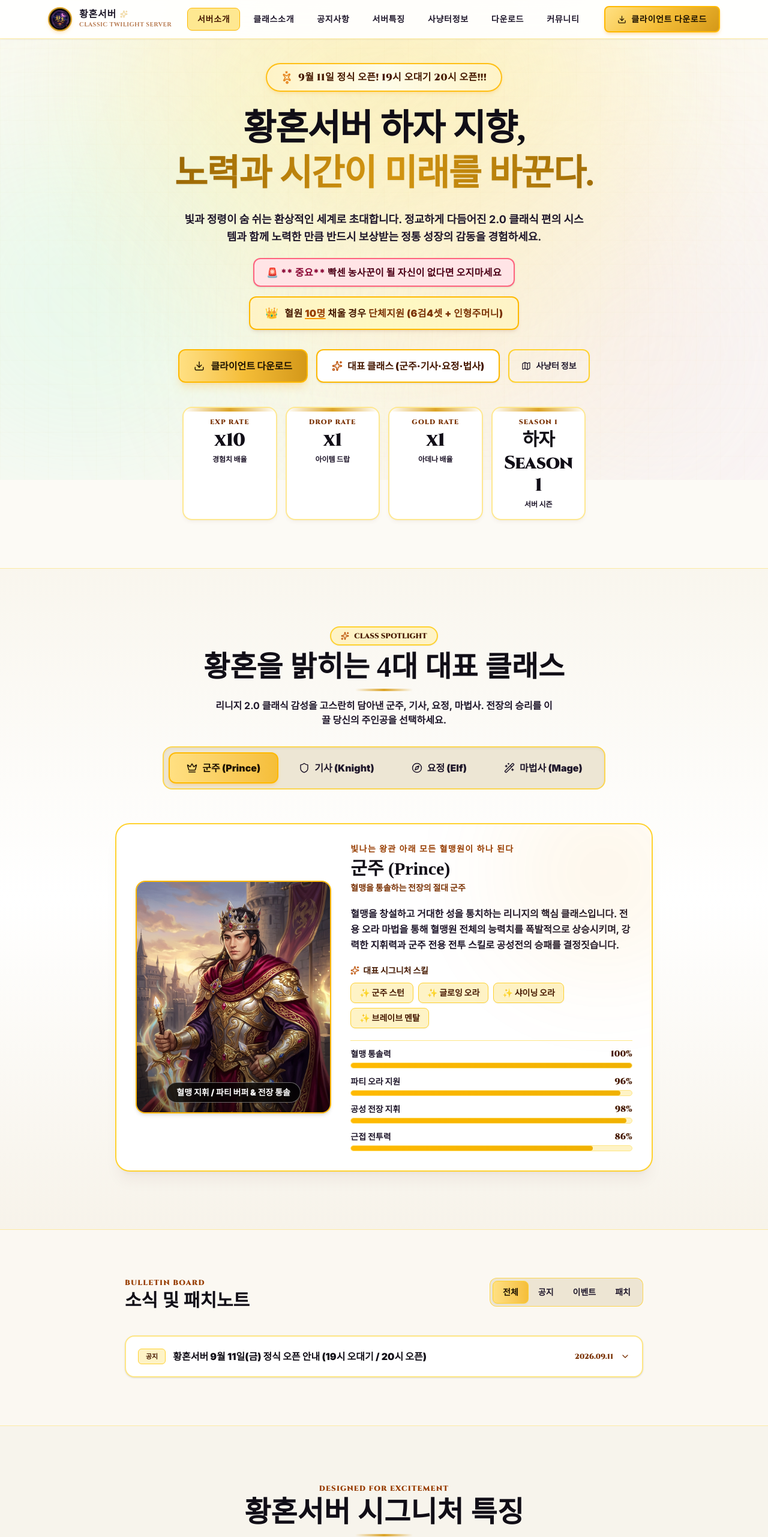
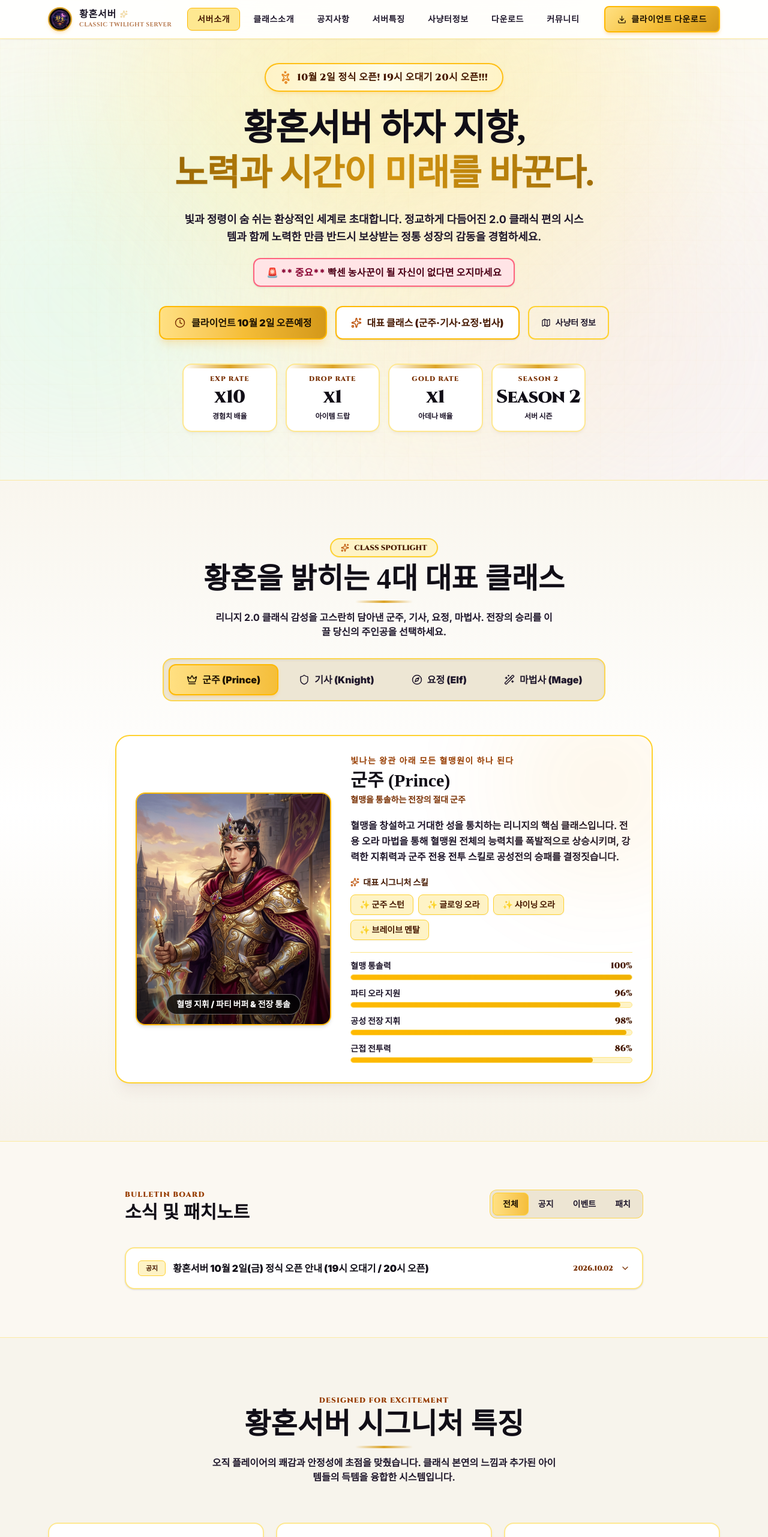
Before and after one commit to Soonhyouk/Hwanghon_1, a React (Vite) app: page / in a window 1280 px wide. Shown: the top 2562 px of the page at 60% size. Built offline with nearby package versions, Linux system fonts and the light colour scheme.

Commit message:
feat: update server to Season 2 and set launch date
Update download links, server stats, notice information, and promo text to reflect the transition to Season 2, scheduled for October 2nd.

```diff
--- a/src/App.tsx
+++ b/src/App.tsx
@@ -20,6 +20,7 @@ import {
   Info,
   Calendar,
   Sparkles,
+  Clock,
   Volume2,
   Send,
   Coins,
@@ -296,11 +297,10 @@ const HUNTING_ZONES: HuntingZone[] = [
 const DOWNLOAD_LINKS = [
   {
     label: "클라이언트 종합 다운로드",
-    url: "https://file.kiwi/d0df30a9#-Wf_x5udQLRcjJJG5QsfQQ",
     size: "2.3 GB",
     primary: true,
-    speed: "초고속 클라우드 다운로드",
-    availability: "즉시 다운로드 가능"
+    speed: "초고속 클라우드 다운로드 (오픈 시 제공)",
+    availability: "10월 2일 오픈예정"
   },
 ];
 
@@ -308,15 +308,15 @@ const SERVER_STATS = [
   { label: "경험치 배율", value: "x10", sub: "EXP RATE", desc: "안정적인 성장 밸런스" },
   { label: "아이템 드랍", value: "x1", sub: "DROP RATE", desc: "득템의 손맛과 가치 보존" },
   { label: "아데나 배율", value: "x1", sub: "GOLD RATE", desc: "탄탄하고 공정한 경제" },
-  { label: "서버 시즌", value: "하자\nSeason 1", sub: "SEASON 1", desc: "" },
+  { label: "서버 시즌", value: "Season 2", sub: "SEASON 2", desc: "" },
 ];
 
 const NOTICES: Notice[] = [
   {
-    date: "2026.09.11",
+    date: "2026.10.02",
     tag: "공지",
-    title: "황혼서버 9월 11일(금) 정식 오픈 안내 (19시 오대기 / 20시 오픈)",
-    content: "9월 11일 정식 오픈! 19시 오대기 20시 오픈!!!\n\n혈원 10명 달성 시 단체지원(6검4셋+인형주머니) 등 풍성한 혜택이 준비되어 있습니다.\n문의 및 단체지원 신청은 운영자 개인 텔레그램(@Twilighthwanghon)으로 연락 부탁드립니다."
+    title: "황혼서버 10월 2일(금) 정식 오픈 안내 (19시 오대기 / 20시 오픈)",
+    content: "10월 2일 정식 오픈! 19시 오대기 20시 오픈!!!\n\n문의 사항은 운영자 개인 텔레그램(@Twilighthwanghon)으로 연락 부탁드립니다."
   },
 ];
 
@@ -372,11 +372,10 @@ export default function App() {
   }, [zoneSearch, zoneDiffFilter]);
 
   // Promo text
-  const promoText = `2.0하자 황혼서버 9월 11일 정식 오픈! 19시 오대기 20시 오픈!!!
+  const promoText = `2.0하자 황혼서버 10월 2일 정식 오픈! 19시 오대기 20시 오픈!!!
 
 
  ** 중요** 빡센 농사꾼이 될 자신이 없다면 오지마세요
- 혈원 10명 채울 경우 단체지원(6검4셋+인형주머니)
 
  빛과 어둠이 교차하는 순간, 진짜 전투가 시작된다.
 
@@ -566,7 +565,7 @@ export default function App() {
             className="inline-flex items-center gap-2.5 px-6 py-2.5 rounded-full border-2 border-amber-400/90 bg-gradient-to-r from-amber-100 via-yellow-50 to-amber-100 text-sm sm:text-base font-extrabold text-amber-950 mb-6 shadow-md shadow-amber-500/15 backdrop-blur-sm"
           >
             <Sparkles size={18} className="text-amber-600 animate-spin shrink-0" style={{ animationDuration: '8s' }} />
-            <span className="font-mono tracking-wide">9월 11일 정식 오픈! 19시 오대기 20시 오픈!!!</span>
+            <span className="font-mono tracking-wide">10월 2일 정식 오픈! 19시 오대기 20시 오픈!!!</span>
           </motion.div>
 
           <motion.h1
@@ -599,14 +598,6 @@ export default function App() {
                 🚨 <span className="text-rose-900 font-black">** 중요**</span> 빡센 농사꾼이 될 자신이 없다면 오지마세요
               </p>
             </div>
-
-            {/* Group Support 10 Members Banner */}
-            <div>
-              <div className="inline-flex items-center gap-2.5 px-6 py-3 rounded-xl bg-gradient-to-r from-amber-100 via-yellow-100 to-amber-100 border-2 border-amber-400 text-amber-950 text-sm sm:text-base font-black tracking-wide shadow-md shadow-amber-900/10">
-                <span className="text-lg">👑</span>
-                <span>혈원 <span className="text-amber-800 font-black underline decoration-amber-500 decoration-2 underline-offset-2">10명</span> 채울 경우 <span className="text-amber-900 font-black">단체지원 (6검4셋 + 인형주머니)</span></span>
-              </div>
-            </div>
           </motion.div>
 
           {/* Action Buttons */}
@@ -621,8 +612,8 @@ export default function App() {
               className="flex items-center justify-center gap-2.5 px-6 py-3.5 font-black text-sm sm:text-base rounded-xl bg-gradient-to-r from-[#ffe082] via-[#f5be38] to-[#d49818] text-[#1e1302] hover:brightness-105 transition-all shadow-lg shadow-amber-500/20 active:scale-95 border-2 border-amber-400"
               id="hero-download-action"
             >
-              <Download size={18} />
-              클라이언트 다운로드
+              <Clock size={18} className="text-amber-900" />
+              클라이언트 10월 2일 오픈예정
             </a>
             <a
               href="#classes"
@@ -652,7 +643,7 @@ export default function App() {
                 <div className="absolute top-0 left-0 w-full h-1.5 bg-gradient-to-r from-transparent via-[#dca326] to-transparent" />
                 <p className="text-[11px] font-mono tracking-widest text-amber-900 uppercase mb-0.5 font-black">{stat.sub}</p>
                 <p
-                  className="text-2xl sm:text-3xl font-black text-[#110e17] my-1 tracking-tight whitespace-pre-line leading-tight flex items-center justify-center min-h-[36px]"
+                  className="text-xl sm:text-2xl lg:text-3xl font-black text-[#110e17] my-1 tracking-tight whitespace-nowrap leading-tight flex items-center justify-center min-h-[36px]"
                   style={{ fontFamily: "'Cinzel', serif" }}
                 >
                   {stat.value}
@@ -1079,12 +1070,12 @@ export default function App() {
             </h2>
             <div className="mt-3 mx-auto w-24 h-1 bg-gradient-to-r from-transparent via-[#dca326] to-transparent" />
             <p className="text-[#20182c] text-sm sm:text-base mt-3 font-bold max-w-xl mx-auto">
-              황혼서버 클라이언트 통합팩을 아래 링크를 통해 바로 다운로드하실 수 있습니다.
-              9월 11일 정식 오픈(19시 오대기, 20시 오픈) 전 미리 설치해 두세요!
+              황혼서버 클라이언트 다운로드는 10월 2일 오픈 예정입니다.
+              10월 2일 정식 오픈(19시 오대기 / 20시 오픈) 전 다운로드 링크가 안내될 예정입니다.
             </p>
             <div className="mt-4 inline-flex items-center gap-2.5 bg-amber-100 border-2 border-amber-400 rounded-xl px-6 py-3 text-sm sm:text-base text-amber-950 font-black shadow-sm">
-              <Download size={20} className="shrink-0 text-amber-800" />
-              <span>클라이언트 다운로드 가능 (9월 11일 19시 오대기 / 20시 정식 오픈)</span>
+              <Clock size={20} className="shrink-0 text-amber-800" />
+              <span>10월 2일 오픈예정 (19시 오대기 / 20시 정식 오픈)</span>
             </div>
           </div>
 
@@ -1103,7 +1094,7 @@ export default function App() {
                         <span className="font-black text-lg sm:text-xl text-[#110e17]">
                           {link.label}
                         </span>
-                        <span className="text-xs font-black px-2.5 py-0.5 rounded-md bg-emerald-100 text-emerald-950 border border-emerald-300">
+                        <span className="text-xs font-black px-2.5 py-0.5 rounded-md bg-amber-100 text-amber-950 border border-amber-300">
                           {link.availability}
                         </span>
                       </div>
@@ -1113,16 +1104,12 @@ export default function App() {
                     </div>
                   </div>
                   <div className="flex items-center gap-3 relative z-10 shrink-0">
-                    <a
-                      href={link.url}
-                      target="_blank"
-                      rel="noopener noreferrer"
-                      className="w-full sm:w-auto inline-flex items-center justify-center gap-2 px-6 py-3.5 rounded-xl font-black text-sm sm:text-base text-[#1e1302] bg-gradient-to-r from-[#ffe082] via-[#f5be38] to-[#d49818] border-2 border-amber-400 shadow-md shadow-amber-500/20 hover:brightness-105 active:scale-95 transition-all"
+                    <div
+                      className="w-full sm:w-auto inline-flex items-center justify-center gap-2 px-6 py-3.5 rounded-xl font-black text-sm sm:text-base text-amber-950 bg-gradient-to-r from-amber-200 via-amber-300 to-amber-200 border-2 border-amber-400 shadow-sm select-none"
                     >
-                      <Download size={18} />
-                      다운로드 받기
-                      <ExternalLink size={15} className="opacity-70" />
-                    </a>
+                      <Clock size={18} className="text-amber-900" />
+                      10월 2일 오픈예정
+                    </div>
                   </div>
                 </div>
 
@@ -1138,7 +1125,7 @@ export default function App() {
                   </div>
                   <p className="mt-3.5 text-sm sm:text-base font-black text-amber-950 flex items-center justify-center gap-2">
                     <span className="text-rose-600 font-black">💡</span>
-                    <span>화면 오른쪽의 이 아이콘을 클릭하시면 다운로드가 진행됩니다.</span>
+                    <span>10월 2일 오픈 시, 화면 오른쪽의 이 아이콘을 클릭하시면 다운로드가 진행됩니다.</span>
                   </p>
                 </div>
               </div>
@@ -1194,7 +1181,7 @@ export default function App() {
           </h2>
           <div className="mt-3 mx-auto w-24 h-1 bg-gradient-to-r from-transparent via-[#dca326] to-transparent" />
           <p className="text-[#20182c] text-sm sm:text-base mt-3 max-w-xl mx-auto font-bold">
-            혈원 10명 단체지원 신청, 홍보인증 스크린샷 접수 및 기타 모든 서버 문의는 운영자 개인 텔레그램으로 언제든 연락주세요.
+            홍보인증 스크린샷 접수 및 기타 모든 서버 문의는 운영자 개인 텔레그램으로 언제든 연락주세요.
           </p>
 
           <div className="mt-4 max-w-xl mx-auto p-4 rounded-xl bg-sky-50 border-2 border-sky-300 text-sky-950 text-sm sm:text-base font-extrabold shadow-sm leading-relaxed">
@@ -1205,7 +1192,7 @@ export default function App() {
             {[
               {
                 label: "운영자 개인 텔레그램 바로가기",
-                sub: "@Twilighthwanghon (단체지원 / 문의 / 홍보인증)",
+                sub: "@Twilighthwanghon (문의 / 홍보인증)",
                 icon: <Send size={28} />,
                 color: "hover:border-sky-400 hover:shadow-xl",
                 bg: "bg-white",
```
